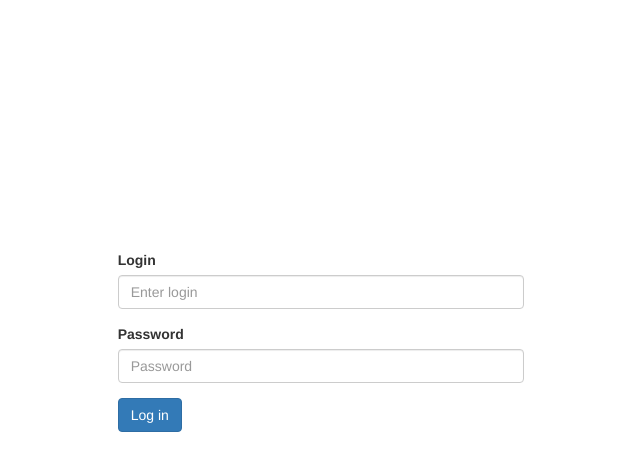
After one commit to igor003/Aplication-kernel, a PHP site: template src/Views/Login.php in a window 1280 px wide. The commit adds this page. Shown: the top 471 px of the page, without its empty margins (319-959 px from the left). Run offline with PHP 8.4, Linux system fonts and the light colour scheme; the template is opened without the code that fills it, so the values that code supplies are empty.

Commit message:
make login

```diff
--- a/src/Controllers/HomeController.php
+++ b/src/Controllers/HomeController.php
@@ -10,6 +10,6 @@ class HomeController{
 
    public function index(){
         $view = new View;
-        $view->render('Home');
+        $view->render('Login');
    }
 }
--- a/src/Database.php
+++ b/src/Database.php
@@ -19,6 +19,11 @@ class Database {
 		$this->_connection = new \mysqli($this->_host, $this->_username, $this->_password, $this->_database);
 	}
 
+	public function query($query){
+        echo $query;
+        return $this->_connection->query($query);
+    }
+
 	public function query_one($query) {
 		return $this->_connection->query($query)->fetch_assoc();
 	}
--- /dev/null
+++ b/src/Views/Login.php
@@ -0,0 +1,40 @@
+<?php
+/**
+ * Created by PhpStorm.
+ * User: home
+ * Date: 06.09.2017
+ * Time: 21:55
+ */
+?>
+<!DOCTYPE html>
+<html lang="en">
+<head>
+    <meta charset="UTF-8">
+    <title>Document</title>
+    <link href='../css/style.css' rel='stylesheet'>
+    <link href="../bootstrap/bootstrap-3.3.2-dist/css/bootstrap.min.css" rel="stylesheet">
+    <link href="../bootstrap/bootstrap-3.3.2-dist/js/bootstrap.min.js" rel="stylesheet">
+    <link href="../bootstrap/css/style.css" rel="stylesheet">
+</head>
+<body>
+<div class="contatiner">
+    <div class="row">
+        <div class='log_form'>
+            <div class="col-xs-4 col-xs-offset-4">
+                <form action='user/login' method='post'>
+                    <div class="form-group">
+                        <label for="InputEmail1">Login</label>
+                        <input name='login' type="login" class="form-control" id="InputEmail1" aria-describedby="emailHelp" placeholder="Enter login">
+                    </div>
+                    <div class="form-group">
+                        <label for="InputPassword">Password</label>
+                        <input name='password' type="password" class="form-control" id="InputPassword1" placeholder="Password">
+                    </div>
+                    <button type="submit" class="btn btn-primary">Log in</button>
+                    <form>
+            </div>
+        </div>
+    </div>
+</div>
+</body>
+</html>
--- a/src/Views/Home.php
+++ b/src/Views/Register.php
@@ -31,8 +31,8 @@
 						<input name='password' type="password" class="form-control" id="InputPassword1" placeholder="Password">
 					</div>
                     <div class="form-group">
-                        <label for="select">Status</label>
-                        <select class="form-control" name="select" id="select">
+                        <label for="status">Status</label>
+                        <select class="form-control" name="status" id="select">
                             <option value="" selected="selected"></option>
                             <option value="User">User</option>
                             <option value="Admin">Admin</option>
```
Also changed, not shown: src/Controllers/UserController.php (+18 -4 lines), src/Models/UserModel.php (+5 -2 lines), src/Views/Log.php (added, +27 -0 lines).
